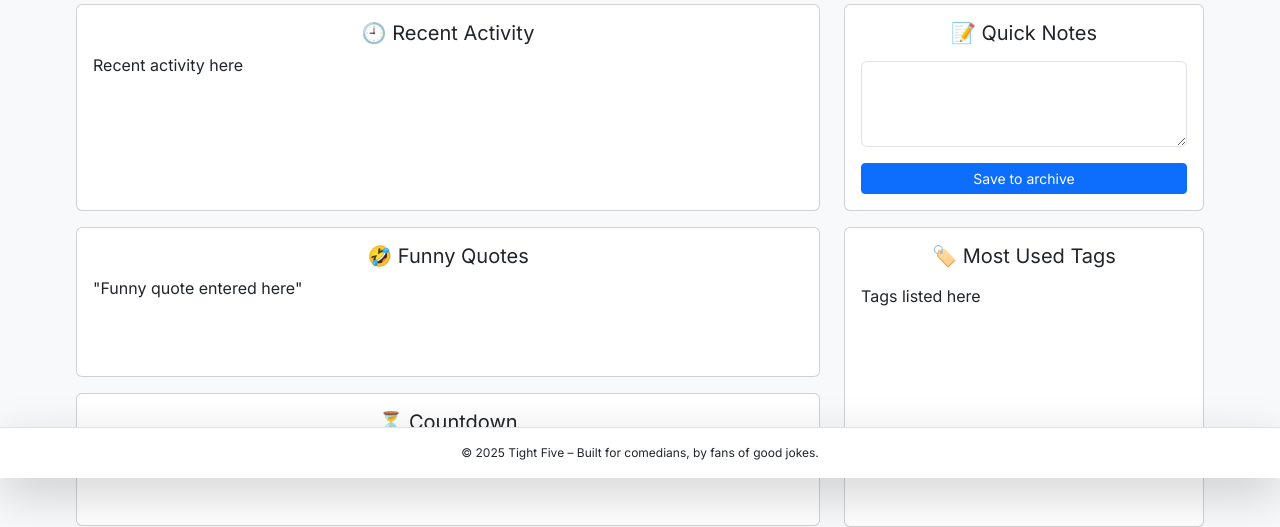
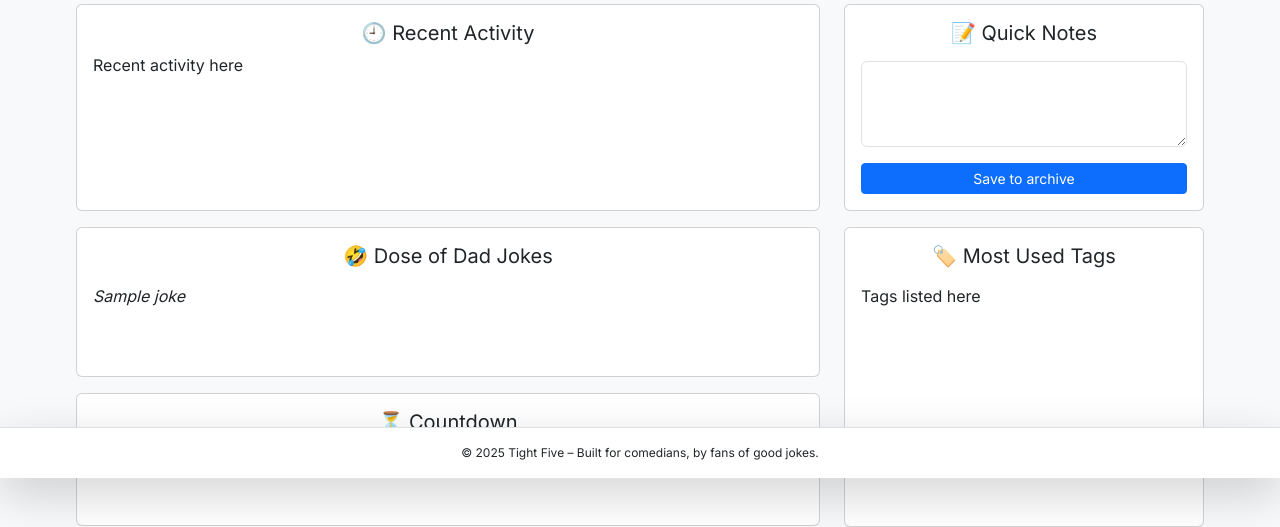
Before and after one commit to veeringnugget/TightFive, a Flask app: page / in a window 1280 px wide. Shown: the part 322-849 px from the top of the page. Run offline with Flask 3, Linux system fonts and the light colour scheme; tables that the repository leaves empty hold one stand-in row (values such as "Sample post"); a database or web service that is not in the repository returns one stand-in record (values such as "Sample title"); data that the repository does not hold is empty.

Commit message:
Dad Jokes API added

```diff
--- a/app.py
+++ b/app.py
@@ -1,15 +1,30 @@
 from flask import Flask, render_template, request, redirect, url_for, flash
 from datetime import datetime
 import sqlite3
+import requests
 
 app = Flask(__name__)
+app.secret_key = '9yZ)<2$lc`*pG>948{(ZrHk~]FpFSrk%M_<aeBDZ2~JyFV[6tk]ww!y%PB<X|3['
 
 @app.route('/')
 def index():
-    return render_template('home.html', active_page='home')
+    response = requests.get("https://icanhazdadjoke.com/", headers={"Accept": "application/json"})
+    joke = response.json().get("joke")
+    print(joke)
+    return render_template('home.html', active_page='home', joke=joke)
 
-@app.route('/new_joke')
+@app.route('/new_joke', methods=["GET", "POST"])
 def new_joke():
+    if request.method == "POST":
+        # Get fields from user input and validate:
+        error = False
+        # Title
+        title = request.form.get("title")
+        if not title:
+            flash("Please enter a title", "title")
+            error = True
+
+        return render_template('new_joke.html')
     with open("resources/tags.txt", "r") as file:
         tags = [line.strip() for line in file if line.strip()]
     return render_template('new_joke.html', active_page='new_joke', tags=tags)
--- a/templates/home.html
+++ b/templates/home.html
@@ -80,8 +80,8 @@
     <div class="col-8 col-md-8 col-sm-8 col-xl-8 col-xxl-8">
         <div class="card h-50 w-100">
             <div class="card-body d-flex flex-column">
-                <h5 class="card-title text-center">🤣 Funny Quotes</h5>
-                <p class="card-text">"Funny quote entered here"</p>
+                <h5 class="card-title text-center">🤣 Dose of Dad Jokes</h5>
+                <p class="card-text pt-2"><em>{{joke}}</em></p>
             </div>
         </div>
     <!--End of funny quotes-->
```
